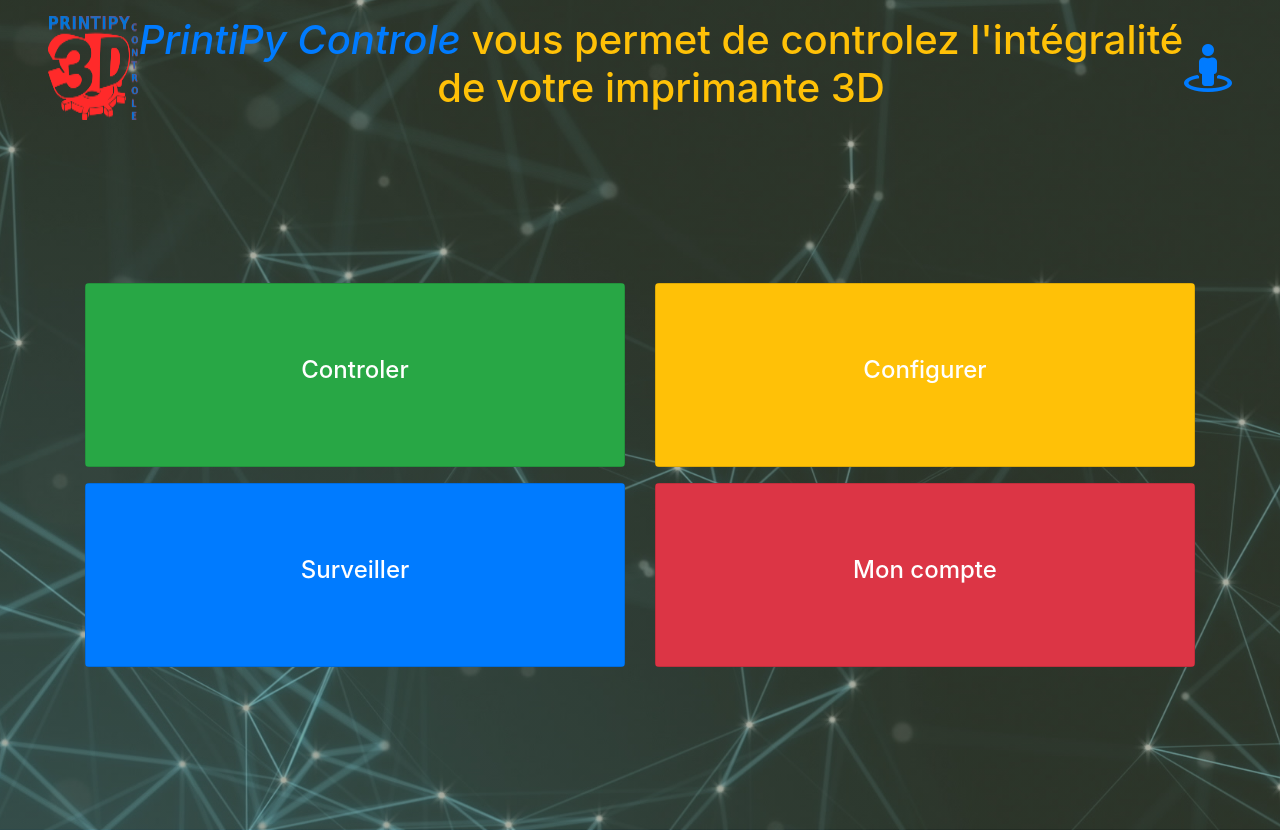
After one commit to riderflo85/printipy, a Django app: page /minidashboard in a window 1280 px wide. The commit adds this page. Run offline with Django 3.2, Linux system fonts and the light colour scheme; some libraries are stand-ins or nearby versions.

Commit message:
Ajout de la page 'mini_dashboard.html' (front-end pas encore fini)

```diff
--- a/account/static/account/css/custom.css
+++ b/account/static/account/css/custom.css
@@ -22,10 +22,25 @@ header
     border: 0;
 }
 
+.big-menu
+{
+    height: 50vh;
+}
+
+.no-deco:hover
+{
+    text-decoration: none;
+}
+
 @media (max-width: 1200px) {
     .limit-card
     {
         background-color: rgba(255, 255, 255, 0);
         width: 80%;
     }
+
+    .big-menu
+    {
+        height: 40vh;
+    }
 }
--- /dev/null
+++ b/account/templates/account/mini_dashboard.html
@@ -0,0 +1,66 @@
+{% extends 'account/base.html' %}
+
+{% block content %}
+
+<header>
+    <div class="container h-100">
+        <div class="row d-flex justify-content-center align-items-center h-100">
+            <div class="col-12 col-lg-6 big-menu">
+                <div class="row h-100">
+                    <div class="col-12 my-2">
+                        <a href="#" class="no-deco">
+                            <!-- card -->
+                            <div class="card bg-success h-100">
+                                <div class="car-body d-flex justify-content-center align-items-center h-100 bg-success">
+                                    <h4 class="text-white">Controler</h4>
+                                </div>
+                            </div>
+                            <!-- end card -->
+                        </a>
+                    </div><!-- end .col-12 -->
+                    <div class="col-12 my-2">
+                        <a href="#" class="no-deco">
+                            <!-- card -->
+                            <div class="card bg-primary h-100">
+                                <div class="car-body d-flex justify-content-center align-items-center h-100 bg-primary">
+                                    <h4 class="text-white">Surveiller</h4>
+                                </div>
+                            </div>
+                            <!-- end card -->
+                        </a>
+                    </div><!-- end .col-12 -->
+                </div><!-- end .row -->
+            </div>
+
+            <div class="col-12 col-lg-6 big-menu">
+                <div class="row h-100">
+                    <div class="col-12 my-2">
+                        <a href="#" class="no-deco">
+                            <!-- card -->
+                            <div class="card bg-warning h-100">
+                                <div class="car-body d-flex justify-content-center align-items-center h-100 bg-warning">
+                                    <h4 class="text-white">Configurer</h4>
+                                </div>
+                            </div>
+                            <!-- end card -->
+                        </a>
+                    </div><!-- end .col-12 -->
+                    <div class="col-12 my-2">
+                        <a href="#" class="no-deco">
+                            <!-- card -->
+                            <div class="card bg-danger h-100">
+                                <div class="car-body d-flex justify-content-center align-items-center h-100 bg-danger">
+                                    <h4 class="text-white">Mon compte</h4>
+                                </div>
+                            </div>
+                            <!-- end card -->
+                        </a>
+                    </div><!-- end .col-12 -->
+                </div><!-- end .row -->
+            </div>
+
+        </div>
+    </div>
+</header>
+
+{% endblock content %}
--- a/account/urls.py
+++ b/account/urls.py
@@ -7,4 +7,5 @@ app_name = 'account'
 urlpatterns = [
     path('', views.index, name='index'),
     path('signup', views.sign_up, name='sign_up'),
+    path('minidashboard', views.mini_dashboard, name='minidashboard'),
 ]
--- a/account/views.py
+++ b/account/views.py
@@ -6,3 +6,6 @@ def  index(request):
 
 def sign_up(request):
     return render(request, 'account/sign_up.html')
+
+def mini_dashboard(request):
+    return render(request, 'account/mini_dashboard.html')
```
